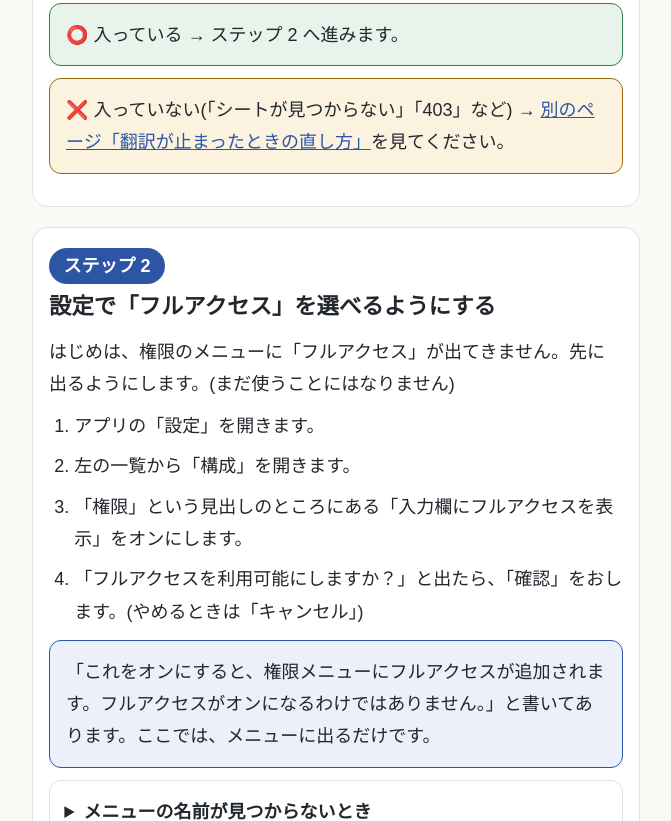
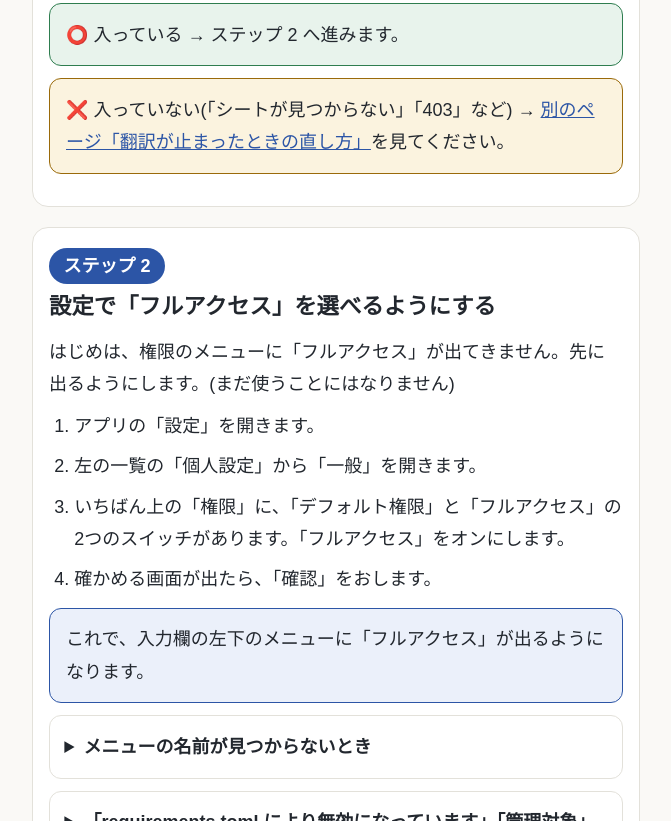
Before and after one commit to naokijodan/codex-network-fix-guide, a plain HTML site: page index.html in a window 1280 px wide. Shown: the part 1979-2800 px from the top of the page, without its empty margins (304-975 px from the left). Drawn offline with Linux system fonts and the light colour scheme.

Commit message:
fix: 手順2を実際の設定画面(一般>権限>フルアクセス)に合わせる
Co-Authored-By: Claude Opus 5.5 <noreply@anthropic.com>
Claude-Session: https://claude.ai/code/session_018hdyRadkNafmgjRzeVpXVo

```diff
--- a/index.html
+++ b/index.html
@@ -173,7 +173,7 @@ dl{margin:.4rem 0}dt{font-weight:700;margin-top:.6rem}dd{margin:0 0 0 .2rem}
 <h2>全体の流れ</h2>
 <div class="flow">
   <div class="n">① 止まった文を見て、このページの話か確かめる</div><div class="a">↓</div>
-  <div class="n">② 設定で「入力欄にフルアクセスを表示」をオン</div><div class="a">↓</div>
+  <div class="n">② 設定の「一般」で「フルアクセス」をオン</div><div class="a">↓</div>
   <div class="n">③ 入力欄の左下で「フルアクセス」を選ぶ</div><div class="a">↓</div>
   <div class="n">④ 新しいチャットで、いつもの指示文をそのまま貼る</div><div class="a">↓</div>
   <div class="n g">⑤ 終わったら「代わりに承認」に戻す</div>
@@ -214,14 +214,14 @@ dl{margin:.4rem 0}dt{font-weight:700;margin-top:.6rem}dd{margin:0 0 0 .2rem}
   <p>はじめは、権限のメニューに「フルアクセス」が出てきません。先に出るようにします。(まだ使うことにはなりません)</p>
   <ol class="steps">
     <li>アプリの「設定」を開きます。</li>
-    <li>左の一覧から「構成」を開きます。</li>
-    <li>「権限」という見出しのところにある「入力欄にフルアクセスを表示」をオンにします。</li>
-    <li>「フルアクセスを利用可能にしますか？」と出たら、「確認」をおします。(やめるときは「キャンセル」)</li>
+    <li>左の一覧の「個人設定」から「一般」を開きます。</li>
+    <li>いちばん上の「権限」に、「デフォルト権限」と「フルアクセス」の2つのスイッチがあります。「フルアクセス」をオンにします。</li>
+    <li>確かめる画面が出たら、「確認」をおします。</li>
   </ol>
-  <div class="card info"><p>「これをオンにすると、権限メニューにフルアクセスが追加されます。フルアクセスがオンになるわけではありません。」と書いてあります。ここでは、メニューに出るだけです。</p></div>
+  <div class="card info"><p>これで、入力欄の左下のメニューに「フルアクセス」が出るようになります。</p></div>
   <details>
     <summary>メニューの名前が見つからないとき</summary>
-    <p>アプリの版によって、メニューの名前や場所が少しちがうことがあります。アカウントや歯車のマークのあたりから「設定」を開けることがあります。「入力欄にフルアクセスを表示」という文字をさがしてオンにしてください。</p>
+    <p>アプリの版によって、メニューの名前や場所が少しちがうことがあります。アカウントや歯車のマークのあたりから「設定」を開けることがあります。設定画面の上の「検索」に「フルアクセス」と入れてさがし、そのスイッチをオンにしてください。(アプリの版によっては「構成」の中に「入力欄にフルアクセスを表示」と出ることもあります)</p>
   </details>
   <details>
     <summary>「requirements.toml により無効になっています」「管理対象」と出るとき</summary>
```
